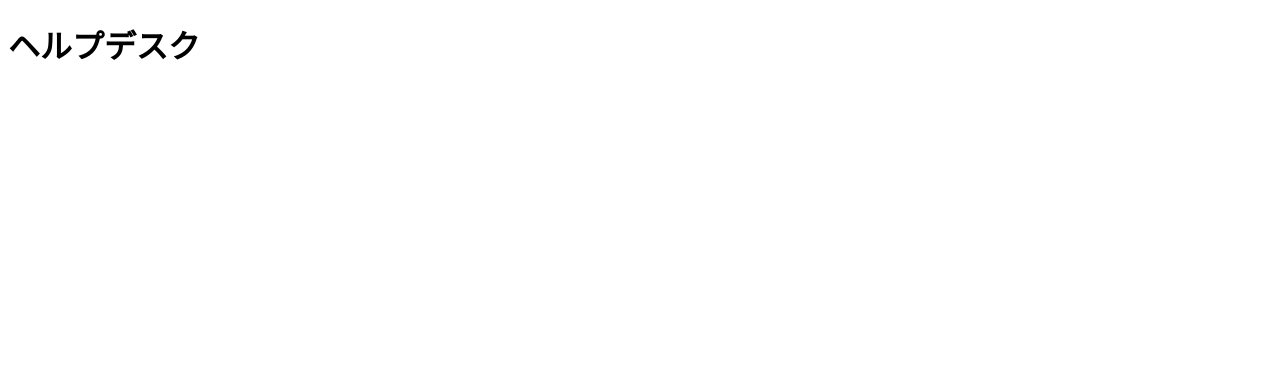
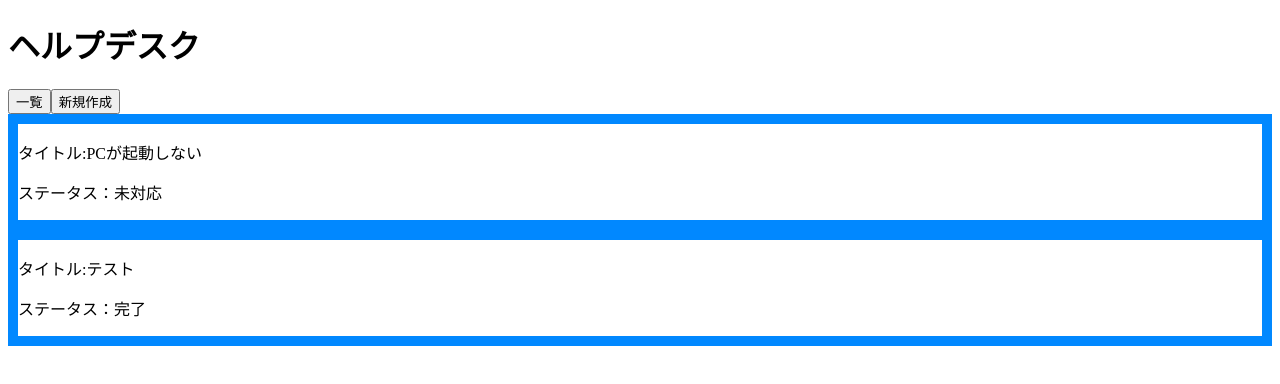
Before and after one commit to rkoga0822/react-typescript-helpdesk-app, a React (Vite) app: page / in a window 1280 px wide. Shown: the top 384 px of the page. Built offline with nearby package versions, Linux system fonts and the light colour scheme.

Commit message:
一覧画面、詳細画面、ステータス変更まで完了

```diff
--- a/src/App.tsx
+++ b/src/App.tsx
@@ -1,7 +1,74 @@
+import { useState } from "react";
+import InquiryListPage from "./pages/InquiryListPage";
+import InquiryDetailPage from "./pages/InquiryDetailPage";
+import InquiryCreatePage from "./pages/InquiryCreatePage";
+import type { Inquiry, InquiryStatus } from "./types/inquiry";
+
+type Page = "list" | "detail" | "create";
+
 function App() {
+  const [currentPage, setCurrentPage] = useState<Page>("list");
+  const [selectedId, setSelectedId] = useState<number | null>(null);
+
+  const [inquiries, setInquiries] = useState<Inquiry[]>([
+    {
+      id: 1,
+      title: "PCが起動しない",
+      content: "電源を押しても起動しません",
+      requester: "山田",
+      status: "pending",
+      created_at: "2026-06-19",
+    },
+    {
+      id: 2,
+      title: "テスト",
+      content: "テスト中",
+      requester: "テストさん",
+      status: "completed",
+      created_at: "2026-06-19",
+    },
+  ]);
+
+  //詳細画面用のid取得とcurrentPageをdetailに変更する
+  const handleSelectedId = (id: number) => {
+    setSelectedId(id);
+    setCurrentPage("detail");
+  };
+
+  //取得したidから詳細を持ってくる
+  const selectedInquiry = inquiries.find(
+    (inquiry) => inquiry.id === selectedId,
+  );
+
+  //ステータス変更
+  const handleUpdateStatus = (id:number,status:InquiryStatus) =>{
+    setInquiries(inquiries.map((inquiry)=>
+      inquiry.id === id ? {...inquiry,status} : inquiry
+    ))
+  }
+
   return (
     <div>
       <h1>ヘルプデスク</h1>
+      <button onClick={() => setCurrentPage("list")}>一覧</button>
+
+      <button onClick={() => setCurrentPage("create")}>新規作成</button>
+
+      {currentPage === "list" && (
+        <InquiryListPage
+          inquiries={inquiries}
+          onSelectInquiry={handleSelectedId}
+        />
+      )}
+
+      {currentPage === "detail" && selectedInquiry && (
+        <InquiryDetailPage
+        inquiry={selectedInquiry}
+        onStatusChange={handleUpdateStatus}
+        />
+      )}
+
+      {currentPage === "create" && <InquiryCreatePage />}
     </div>
   );
 }
--- /dev/null
+++ b/src/pages/InquiryCreatePage.tsx
@@ -0,0 +1,4 @@
+function InquiryCreatePage() {
+  return <div>作成画面</div>;
+}
+export default InquiryCreatePage
--- /dev/null
+++ b/src/pages/InquiryDetailPage.tsx
@@ -0,0 +1,25 @@
+import type { Inquiry, InquiryStatus } from "../types/inquiry";
+type Props = {
+  inquiry: Inquiry;
+  onStatusChange:(id:number,status:InquiryStatus) => void
+};
+function InquiryDetailPage({ inquiry,onStatusChange }: Props) {
+  return (
+    <div>
+      <p>内容:{inquiry.content}</p>
+      <p>問い合わせた人:{inquiry.requester}</p>
+      ステータス：
+      <select
+        value={inquiry.status}
+        onChange={(e) =>
+          onStatusChange(inquiry.id, e.target.value as InquiryStatus)
+        }
+      >
+        <option value="pending">未対応</option>
+        <option value="in_progress">対応中</option>
+        <option value="completed">完了</option>
+      </select>
+    </div>
+  );
+}
+export default InquiryDetailPage;
--- /dev/null
+++ b/src/pages/InquiryListPage.tsx
@@ -0,0 +1,21 @@
+import { inquiryStatusLabel, type Inquiry } from "../types/inquiry";
+
+type Props = {
+  inquiries: Inquiry[];
+  onSelectInquiry: (id: number) => void;
+};
+function InquiryListPage({ inquiries, onSelectInquiry }: Props) {
+  return (
+    <div>
+      {inquiries.map((inquiry) => (
+        <div key={inquiry.id} style={{ border: "solid 10px #0188ff" }}>
+          <p onClick={() => onSelectInquiry(inquiry.id)}>
+            タイトル:{inquiry.title}
+          </p>
+          <p>ステータス：{inquiryStatusLabel[inquiry.status]}</p>
+        </div>
+      ))}
+    </div>
+  );
+}
+export default InquiryListPage;
--- /dev/null
+++ b/src/types/inquiry.ts
@@ -0,0 +1,16 @@
+export type InquiryStatus = "pending" | "in_progress" | "completed";
+
+export const inquiryStatusLabel: Record<InquiryStatus, string> = {
+  pending: "未対応",
+  in_progress: "対応中",
+  completed: "完了",
+};
+
+export type Inquiry = {
+  id: number;
+  title: string;
+  content: string;
+  requester: string;
+  status: InquiryStatus;
+  created_at: string;
+};
```
Also changed, not shown: src/components/InquiryRow.tsx (added, +29 -0 lines), src/components/InquiryTable.tsx (added, +38 -0 lines), src/components/StatusBadge.tsx (added, +9 -0 lines).
